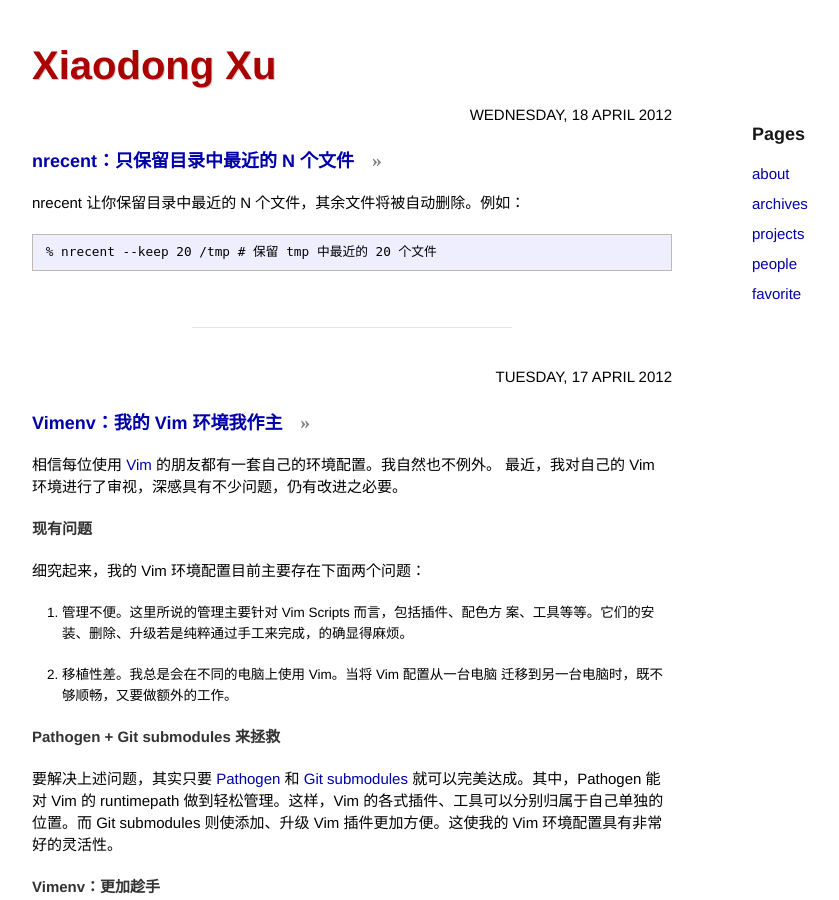
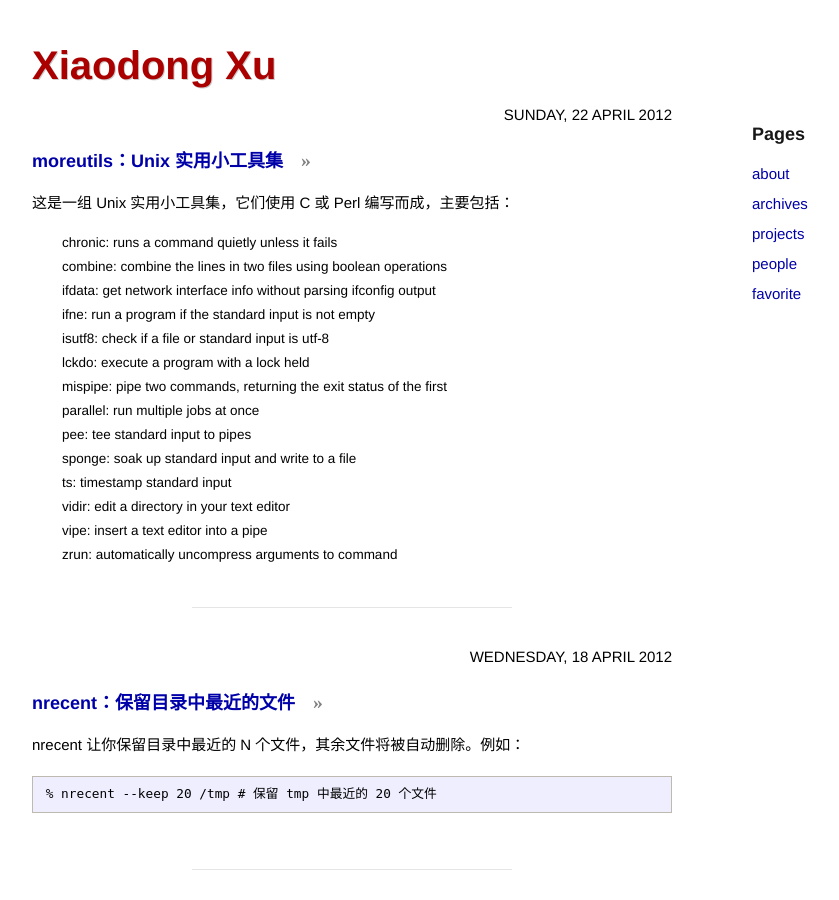
Before and after one commit to xuxiaodong/xuxiaodong.github.com, a Jekyll site: the page built from index.html, in a window 1280 px wide and 900 px high. Shown: the whole window, without its empty margins (138-977 px from the left). Built offline with Jekyll 4.4.1, drawn with Linux system fonts in a browser that asks for light colours; Markdown is read by kramdown in place of the engine named in the settings; some of the changed text lies outside the part shown.

Commit message:
add new post

```diff
--- a/_posts/2012-04-18-nrecent.markdown
+++ b/_posts/2012-04-18-nrecent.markdown
@@ -1,6 +1,6 @@
 ---
 layout: post
-title: nrecent：只保留目录中最近的 N 个文件
+title: nrecent：保留目录中最近的文件
 date: 2012-04-18 21:55
 post-link: http://blog.steve.org.uk/moreutils_makes_a_lot_of_sense_to_me.html
 ---
--- /dev/null
+++ b/_posts/2012-04-22-moreutils.markdown
@@ -0,0 +1,23 @@
+---
+layout: post
+title: moreutils：Unix 实用小工具集
+date: 2012-04-22 00:06
+post-link: http://kitenet.net/~joey/code/moreutils/
+---
+
+这是一组 Unix 实用小工具集，它们使用 C 或 Perl 编写而成，主要包括：
+
+- chronic: runs a command quietly unless it fails
+- combine: combine the lines in two files using boolean operations
+- ifdata: get network interface info without parsing ifconfig output
+- ifne: run a program if the standard input is not empty
+- isutf8: check if a file or standard input is utf-8
+- lckdo: execute a program with a lock held
+- mispipe: pipe two commands, returning the exit status of the first
+- parallel: run multiple jobs at once
+- pee: tee standard input to pipes
+- sponge: soak up standard input and write to a file
+- ts: timestamp standard input
+- vidir: edit a directory in your text editor
+- vipe: insert a text editor into a pipe
+- zrun: automatically uncompress arguments to command
```
